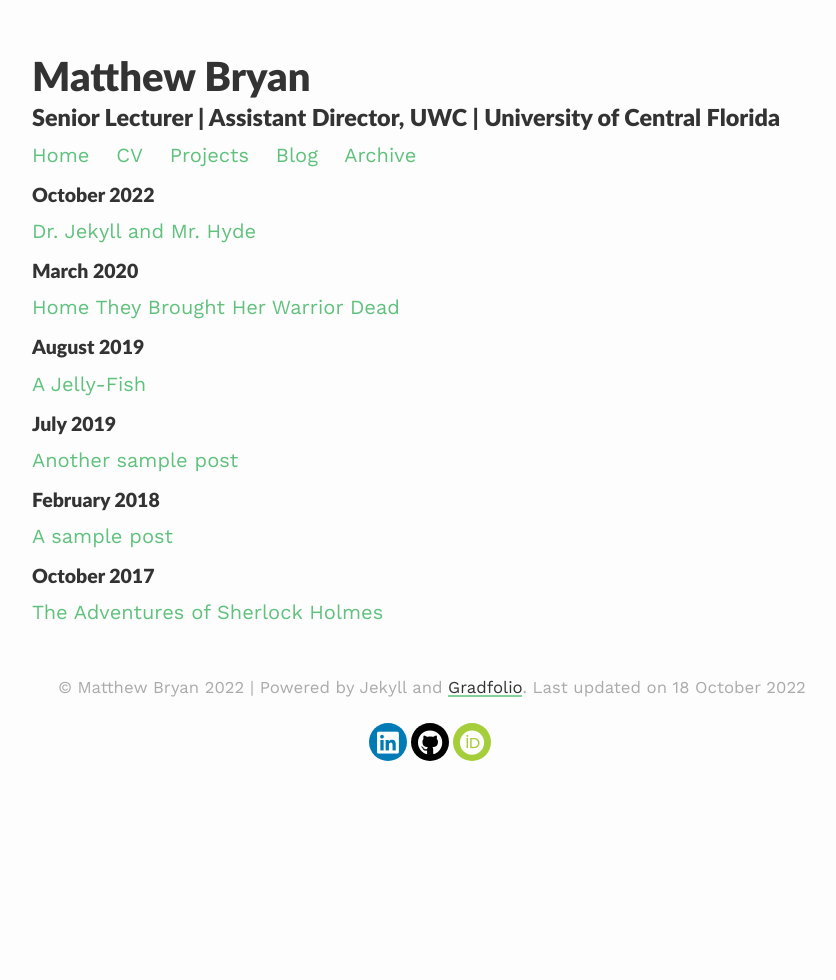
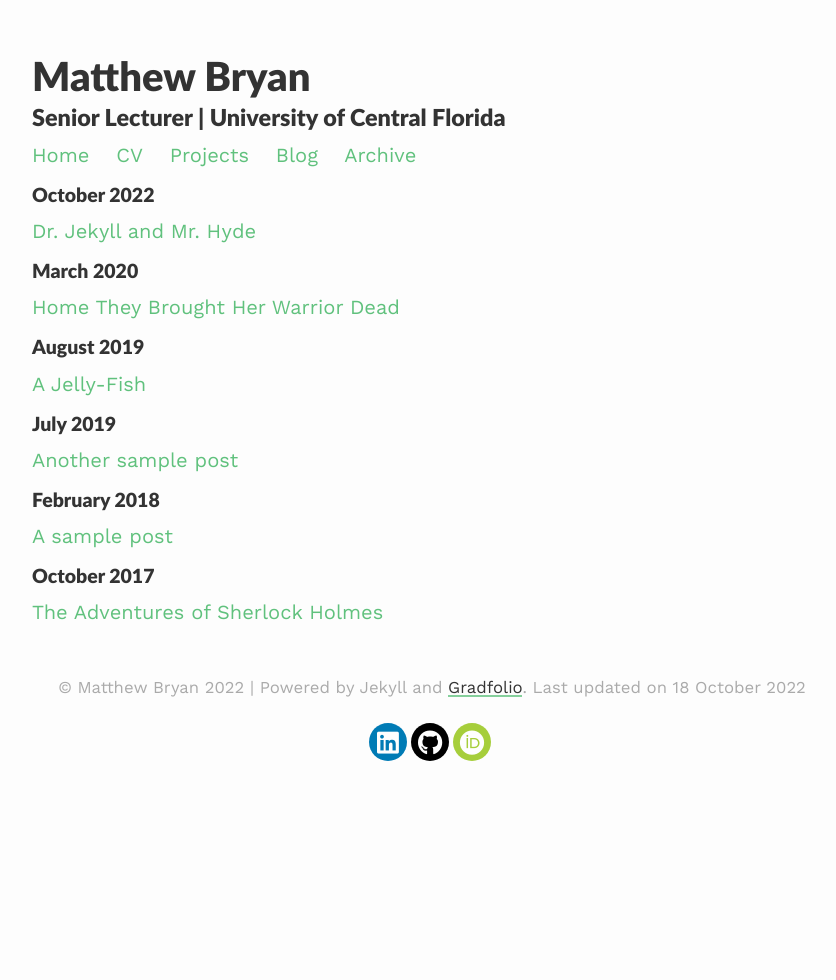
Before and after one commit to matthew-bryan/ENG6800Website, a Jekyll site: the page built from archive.html, in a window 1280 px wide. Shown: the whole page, without its empty margins (208-1044 px from the left). Built offline with Jekyll 4.4.1, drawn with Linux system fonts in a browser that asks for light colours; nearby versions of some CDN libraries.

```diff
--- a/_config.yml
+++ b/_config.yml
@@ -1,7 +1,7 @@
 ### your site title here
 
 title: Matthew Bryan
-description: Senior Lecturer | Assistant Director, UWC | University of Central Florida
+description: Senior Lecturer | University of Central Florida
 
 baseurl: /ENG6800Website #name of GitHub repository
 url: "" #custom url to be used instead of GitHub repository
@@ -13,7 +13,7 @@ permalink: /blog/:year/:title/
 paginate_path: /blog/page:num/
 
 # Social media links in footer
-linkedin: "#"
+linkedin: "https://www.linkedin.com/in/matthew-bryan-71930b254/"
 github: "https://github.com/matthew-bryan"
 orcid: "https://orcid.org/0000-0001-9597-3048"
 
```
